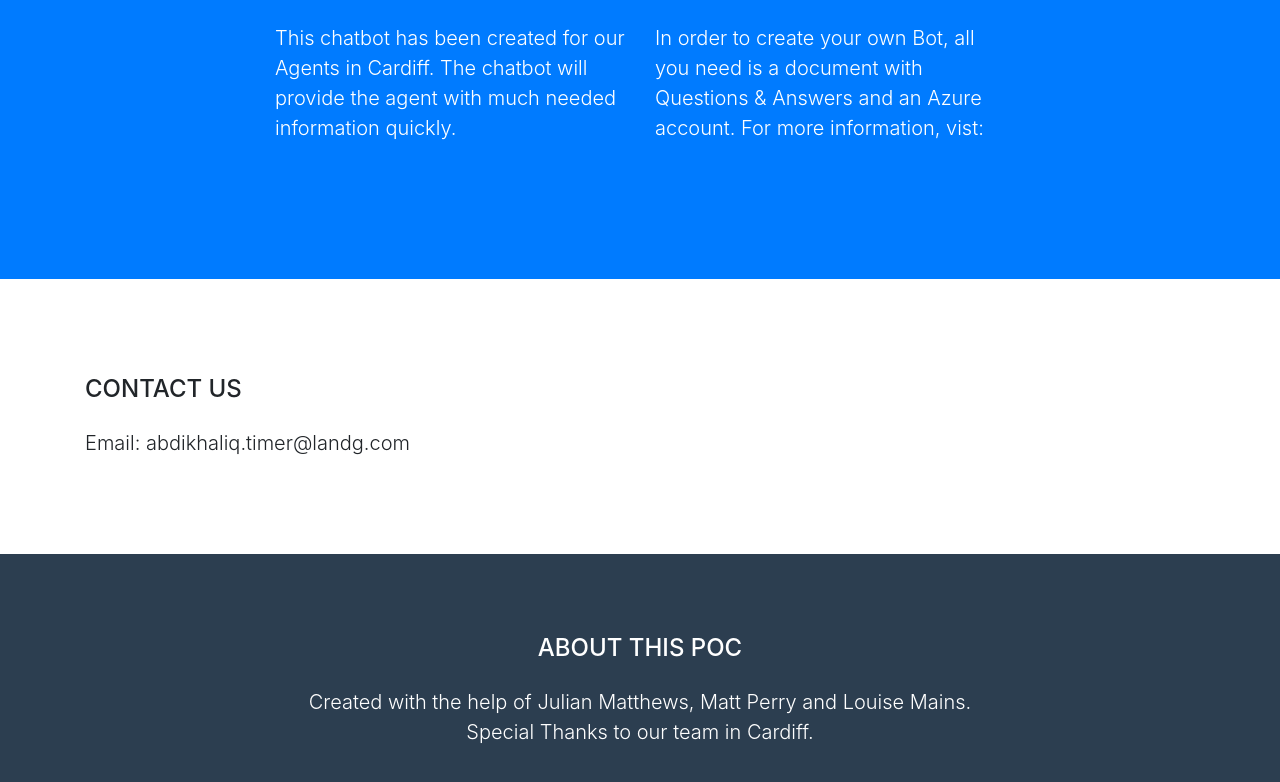
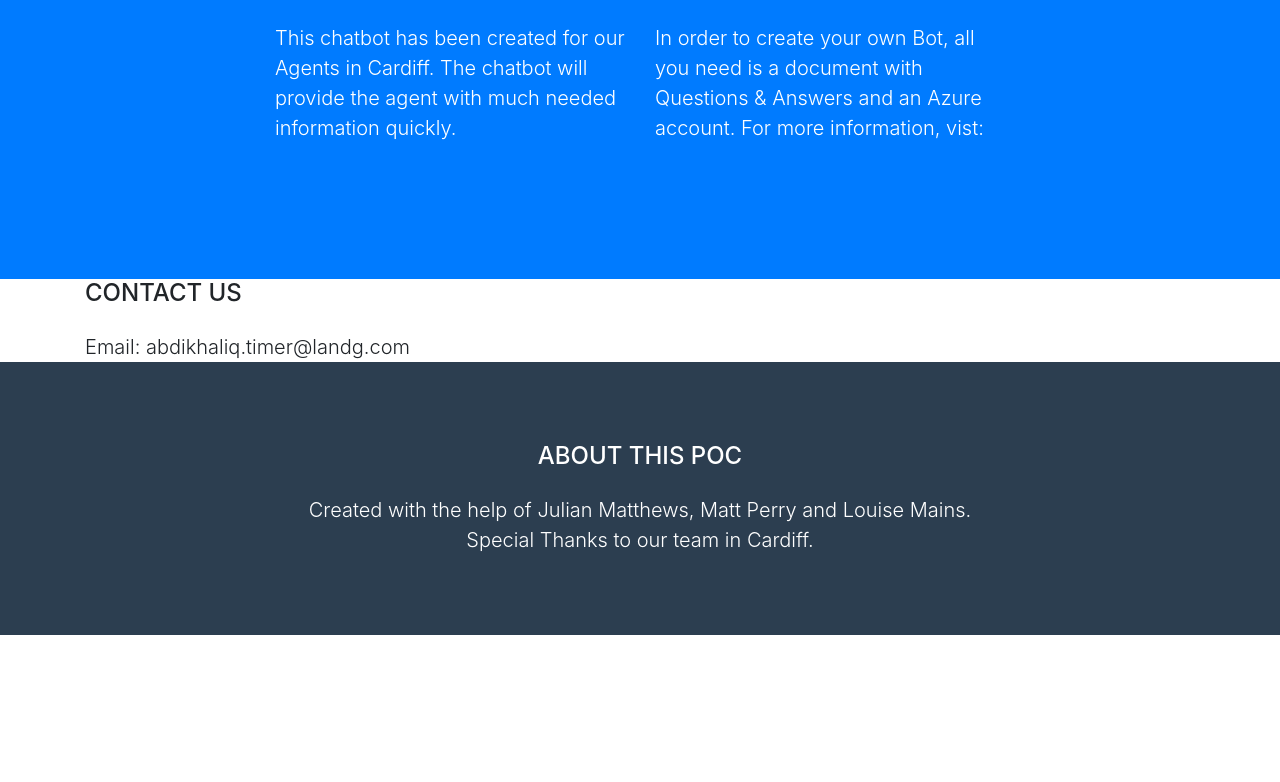
Before and after one commit to nigelHRBOT/WebsiteForBot, a website with bundled scripts: page index.html in a window 1280 px wide. Shown: the part 1910-2692 px from the top of the page. After the commit the page ends 2545 px from the top, so only its background shows below. Built offline with nearby package versions, Linux system fonts and the light colour scheme.

Commit message:
Update index.html

```diff
--- a/index.html
+++ b/index.html
@@ -98,8 +98,7 @@
     </section>
 
     <!-- Contact Section -->
-    <section id="contact">
-      <div class="container">
+    <div class="container">
          <div class="row">
          <div class="col-lg-12 ml-auto">
            <h4 class="text-uppercase mb-4">Contact us</h4>
@@ -107,7 +106,6 @@
           </div>
         </div>
       </div>
-    </section>
 
     <!-- Footer -->
     <footer class="footer text-center">
```
